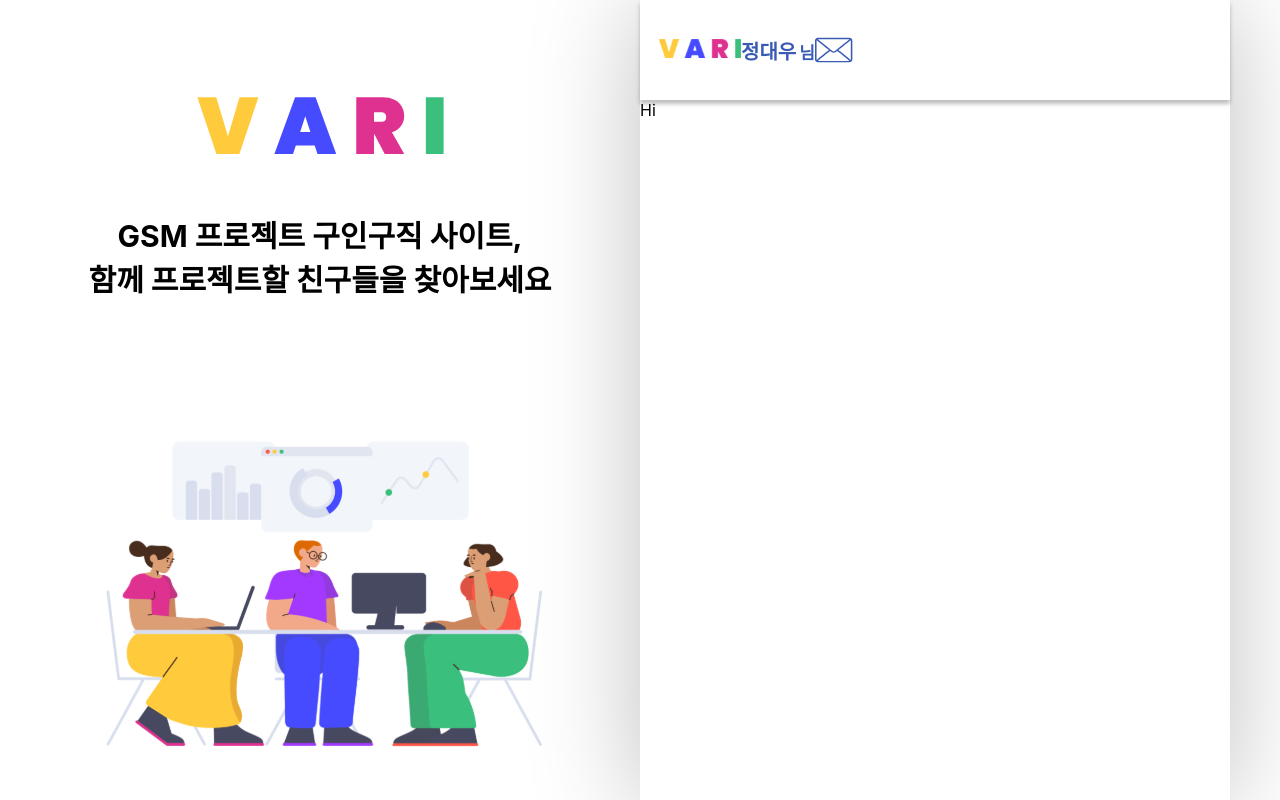
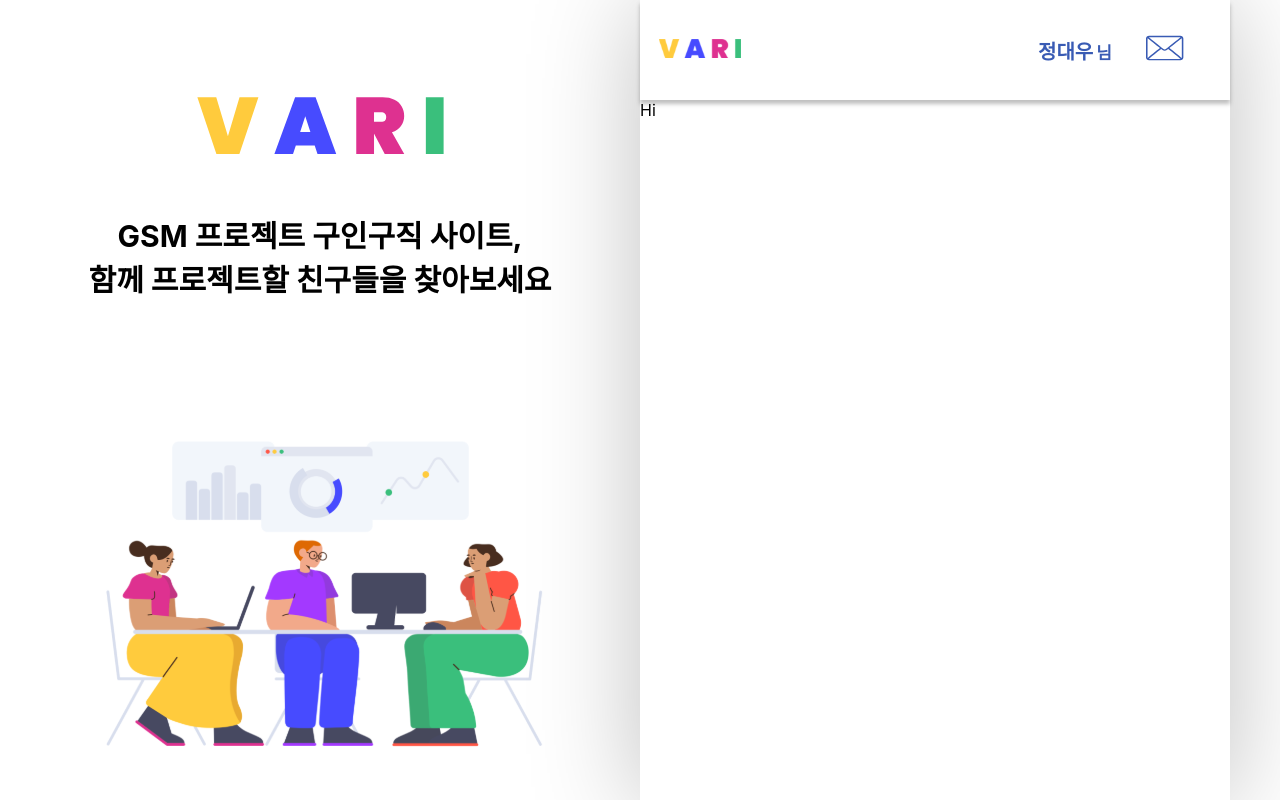
Before and after one commit to GSM-Festival/VARI-Frontend, a React (Create React App) app: page / in a window 1280 px wide. Built offline with nearby package versions, Linux system fonts and the light colour scheme.

Commit message:
Completion-Header

```diff
--- a/src/Components/Common/Header/Header.js
+++ b/src/Components/Common/Header/Header.js
@@ -9,10 +9,14 @@ const Header = () => {
         <S.LogoWrapper>
           <img src={HeaderLogo} />
         </S.LogoWrapper>
-        <S.Member>
-          정대우<strong>님</strong>
-        </S.Member>
-        <I.Message />
+        <S.MemberWrapper>
+          <S.Member>
+            정대우<strong>님</strong>
+          </S.Member>
+        </S.MemberWrapper>
+        <S.MessageWrapper>
+          <I.Message />
+        </S.MessageWrapper>
       </S.Positioner>
     </>
   );
--- a/src/Components/Common/Header/Style.js
+++ b/src/Components/Common/Header/Style.js
@@ -12,6 +12,9 @@ export const Positioner = styled.div`
 export const LogoWrapper = styled.div`
   margin-left: 19px;
 `;
+export const MemberWrapper = styled.div`
+  margin-left: 297px;
+`;
 
 export const Member = styled.div`
   font-size: 20px;
@@ -23,3 +26,7 @@ export const Member = styled.div`
     font-size: 17px;
   }
 `;
+
+export const MessageWrapper = styled.div`
+  margin-left: 34px;
+`;
```
